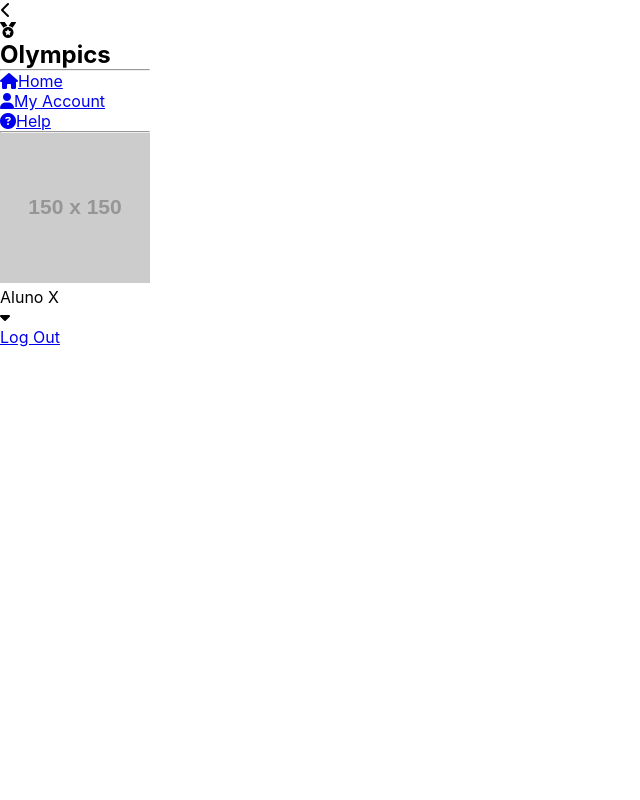
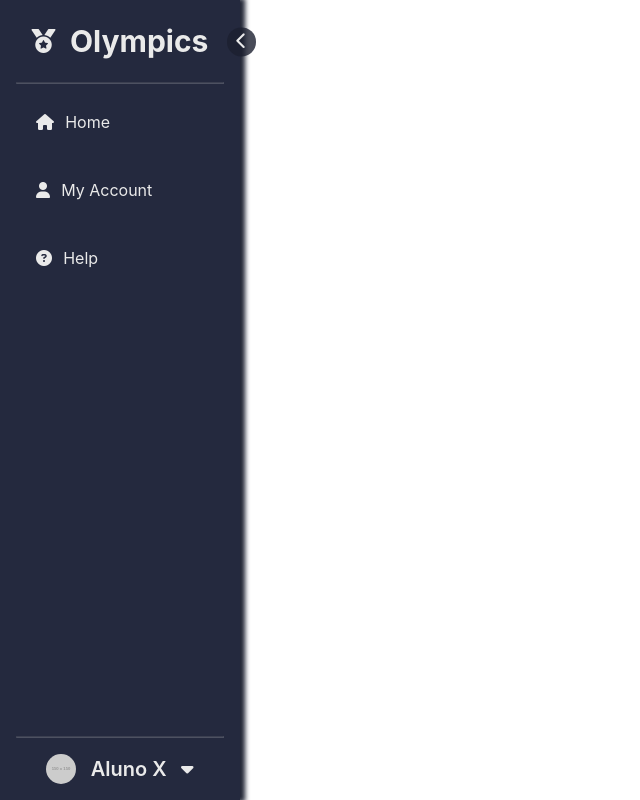
Before and after one commit to phdaccache/Projeto_MC656, a React (Create React App) app in the folder frontend/: page / in a window 1280 px wide. Shown: the whole page, without its empty margins (0-640 px from the left). Built offline with nearby package versions, Linux system fonts and the light colour scheme.

Commit message:
feat: add MainSidebar final styles

```diff
--- a/frontend/src/pages/MainSidebar/MainSidebar.css
+++ b/frontend/src/pages/MainSidebar/MainSidebar.css
@@ -1,3 +1,215 @@
+.sidebar-style {
+  /* font-family: 'Poppins', sans-serif; */
+  display: flex;
+  flex-direction: column;
+  /* gap: 1rem; */
+  background-color: #24293E;
+  color: #eaeaea;
+  height: 100vh;
+  padding: 1rem;
+  box-shadow: 0.3rem 0 0.3rem 0.1rem #202534;
+  position: fixed;
+  top: 0;
+  left: 0;
+}
+
 .main-sidebar {
-    position: fixed;
+  /* position: fixed; */
+  /* height: 100%; */
+  width: 15rem;
+  transition: width 0.5s ease;
+  /* flex: 1; */
+  box-shadow: 0.3rem 0 0.3rem 0.1rem #202534;
 }
+
+.main-sidebar-collapsed {
+  width: 5rem;
+  transition: width 0.5s ease;
+  background-color: #24293E;
+  display: flex;
+  align-items: center;
+  position: fixed;
+}
+
+.main-sidebar-collapsed .sidebar-text {
+  display: none;
+}
+
+.toggle-sidebar {
+  position: absolute;
+  top: 1.6%;
+  right: -1rem;
+  transform: translateY(50%);
+  width: 1.8rem;
+  height: 1.8rem;
+  background-color: rgba(28, 31, 47, 0.8);
+  border-radius: 50%;
+  cursor: pointer;
+  z-index: 999;
+  display: flex;
+  justify-content: center;
+  align-items: center;
+  transition: all 0.2s ease;
+}
+
+.toggle-sidebar i {
+  color: #eaeaea;
+  font-size: 1.05rem;
+}
+
+.toggle-sidebar:hover {
+  background-color: #8ebbff;
+}
+
+.sidebar-style .sidebar-logo {
+  height: 50px;
+  display: flex;
+  gap: 0.9rem;
+  align-items: center;
+  justify-content: center;
+  color: #eaeaea;
+  font-size: 20px;
+  font-weight: 800;
+  background-color: #24293E;
+}
+
+.sidebar-logo i {
+  font-size: 1.5rem;
+}
+
+.sidebar-style .nav-links {
+  flex: 1;
+  display: flex;
+  flex-direction: column;
+  line-height: 1.5;
+  /* padding: 10px 0; */
+  list-style-type: none;
+  gap: 1.5rem;
+}
+
+.main-sidebar .nav-link {
+  display: flex;
+  flex-direction: column;
+  gap: .3rem;
+}
+
+.sidebar-style .nav-links a {
+  color: #eaeaea;
+  text-decoration: none;
+  padding: 10px 20px;
+  display: flex;
+  gap: .7rem;
+  align-items: center;
+  transition: all 0.3s ease;
+}
+
+.sidebar-style .nav-links a:hover {
+  background-color: #8ebbff;
+}
+
+.nav-links a.active {
+  background-color: #5575a6;
+}
+
+.main-sidebar .sidebar-footer {
+  display: flex;
+  align-items: center;
+  justify-content: center;
+  color: #eaeaea;
+  font-size: 20px;
+  font-weight: 600;
+  background-color: #24293E;
+  gap: 0.9rem;
+}
+
+.sidebar-style .sidebar-footer .profile-picture {
+  width: 30px;
+  height: 30px;
+  border-radius: 50%;
+}
+
+.main-sidebar .sidebar-footer .sidebar-logout i {
+  color: #eaeaea;
+  text-decoration: none;
+  cursor: pointer;
+}
+
+.main-sidebar .sidebar-footer i:hover {
+  color: #8ebbff;
+  transition : all 0.3s ease;
+}
+
+.logout-link-a {
+  position: absolute;
+  background-color: #202534;
+  border: 0.13rem solid;
+  border-color: rgba(234, 234, 234, 0.2);
+  padding: 10px;
+  z-index: 1;
+  margin-top: -4.5rem;
+  right: -0.4rem;
+  border-radius: 10%;
+  /* display: none;
+  opacity: 0; */
+  visibility: hidden;
+  opacity: 0;
+  transition: visibility 0.8s, opacity 0.5s linear;
+}
+
+.logout-link-a.active {
+  /* display: block;
+  opacity: 1;
+  transition: all 0.4s ease; */
+  visibility: visible;
+  transition: visibility 0.8s, opacity 0.5s linear;
+  opacity: 1;
+}
+
+.logout-link-a p {
+  font-size: 0.8rem;
+}
+
+.logout-link-a > p:nth-child(1) > a:nth-child(1) {
+  color: #eaeaea;
+  font-size: 0.8rem;
+  cursor: pointer;
+  transition: all 0.15s ease;
+  text-decoration: none;
+}
+
+.logout-link-a > p:nth-child(1) > a:nth-child(1):hover {
+  color: lightcoral;
+  text-decoration: underline;
+  text-decoration-color: lightcoral;
+}
+
+.arrow-icon {
+  transition: transform 0.8s ease;
+}
+
+.rotate-up {
+  transform: rotate(180deg);
+}
+
+.sidebar-style hr {
+	margin: 1rem 0;
+	color: #eaeaea;
+    width: 100%;
+	/* border: 0; */
+	/* border-top: var(--bs-border-width) solid; */
+	opacity: .2;
+}
+
+.childApp-normal-sidebar {
+    width: 100%;
+    padding: 2.5rem;
+    margin-left: 15rem;
+    transition: margin-left 0.5s ease;
+}
+
+.childApp-small-sidebar {
+  width: 100%;
+  padding: 2.5rem;
+  margin-left: 5rem;
+  transition: margin-left 0.5s ease;
+}
```
